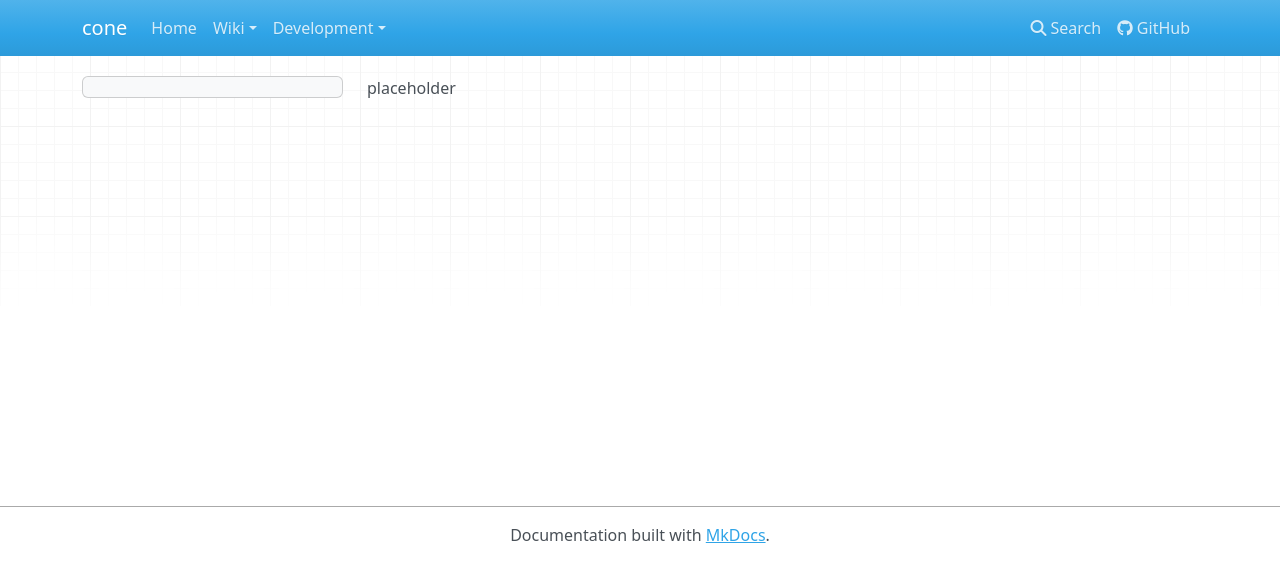
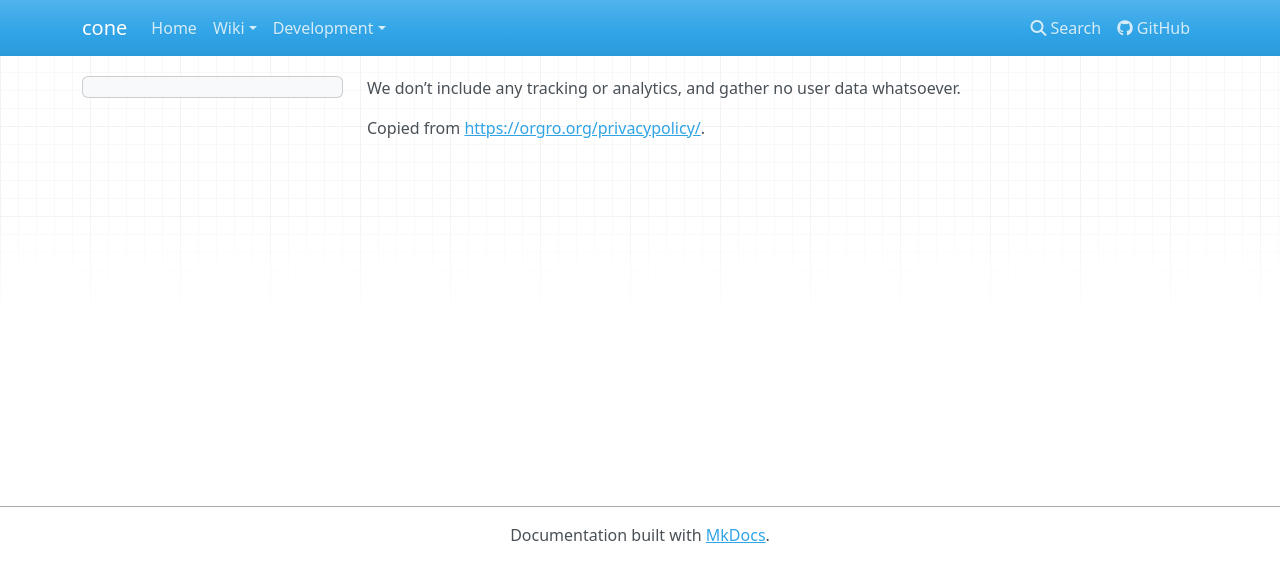
Before and after one commit to bradyt/cone_site, an MkDocs documentation site: the page built from docs/privacypolicy.md, in a window 1280 px wide. Shown: the top 582 px of the page. Built offline with MkDocs 1.6.1, drawn with Linux system fonts in a browser that asks for light colours; nearby versions of some CDN libraries.

```diff
--- /dev/null
+++ b/docs/data/fdroid-version.txt
@@ -0,0 +1,2 @@
+versionName=0.2.20
+versionCode=28
--- a/docs/privacypolicy.md
+++ b/docs/privacypolicy.md
@@ -1,2 +1,4 @@
 
-placeholder
+We don’t include any tracking or analytics, and gather no user data whatsoever.
+
+Copied from <https://orgro.org/privacypolicy/>.
```
